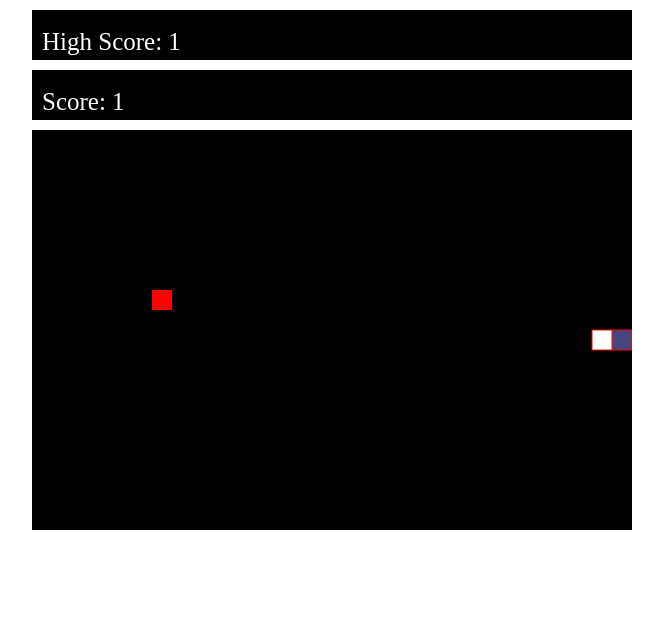
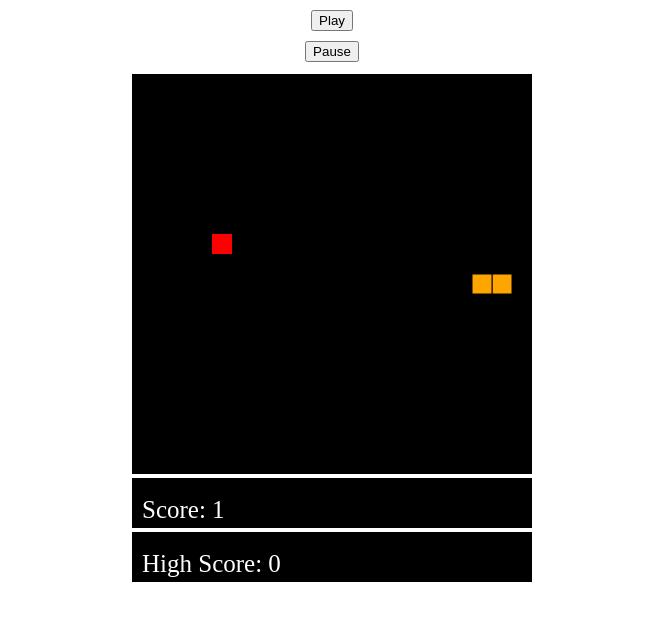
Before and after one commit to jmkim012/snake-jm, a plain HTML site: page index.html in a window 1280 px wide. Shown: the whole page, without its empty margins (308-971 px from the left). Drawn offline with Linux system fonts and the light colour scheme.

Commit message:
Updated files

```diff
--- a/index.html
+++ b/index.html
@@ -7,15 +7,22 @@
     <style>
         canvas {
             display: block;
+            margin: 0 auto;
+            background-color: #000;
+            border: 2px solid white;
+        }
+        button {
+            display: block;
             margin: 10px auto;
-            background-color: #000;
         }
     </style>
 </head>
 <body>
-    <canvas id="highScoreCanvas" width="600" height="50"></canvas>
-    <canvas id="scoreCanvas" width="600" height="50"></canvas>
-    <canvas id="gameCanvas" width="600" height="400"></canvas>
+    <button id="playButton">Play</button>
+    <button id="pauseButton">Pause</button>
+    <canvas id="gameCanvas" width="400" height="400"></canvas>
+    <canvas id="scoreCanvas" width="400" height="50"></canvas>
+    <canvas id="highScoreCanvas" width="400" height="50"></canvas>
     <script src="snake.js"></script>
 </body>
 </html>
--- a/snake.js
+++ b/snake.js
@@ -39,45 +39,105 @@ function direction(event) {
     }
 }
 
+let game; // Declare the game interval variable
+let isPaused = false; // Variable to track the pause state
+
+// Function to start the game
+function startGame() {
+    if (!game) {
+        game = setInterval(draw, 100); // Adjust the interval as needed
+    }
+}
+
+// Function to pause the game
+function pauseGame() {
+    if (game) {
+        clearInterval(game);
+        game = null;
+    }
+}
+
+// Event listeners for play and pause buttons
+document.getElementById('playButton').addEventListener('click', () => {
+    isPaused = false;
+    startGame();
+});
+
+document.getElementById('pauseButton').addEventListener('click', () => {
+    isPaused = true;
+    pauseGame();
+});
+
+// Your existing game loop function
 function draw() {
+    if (isPaused) return; // Skip the game loop if the game is paused
+
+    // Your existing game logic here
+    // Clear the canvas
     gameCtx.clearRect(0, 0, gameCanvas.width, gameCanvas.height);
 
+    // Draw the snake
     for (let i = 0; i < snake.length; i++) {
-        gameCtx.fillStyle = (i == 0) ? snakeColor : 'white';
+        gameCtx.fillStyle = snakeColor;
         gameCtx.fillRect(snake[i].x, snake[i].y, box, box);
-        gameCtx.strokeStyle = 'red';
+        gameCtx.strokeStyle = 'black';
         gameCtx.strokeRect(snake[i].x, snake[i].y, box, box);
     }
 
+    // Draw the food
     gameCtx.fillStyle = 'red';
     gameCtx.fillRect(food.x, food.y, box, box);
 
+    // Old head position
     let snakeX = snake[0].x;
     let snakeY = snake[0].y;
 
+    // Direction
     if (d == 'LEFT') snakeX -= box;
     if (d == 'UP') snakeY -= box;
     if (d == 'RIGHT') snakeX += box;
     if (d == 'DOWN') snakeY += box;
 
+    // If the snake eats the food
     if (snakeX == food.x && snakeY == food.y) {
         score++;
-        eatSound.play(); // Play eat sound
+        eatSound.play();
         food = {
             x: Math.floor(Math.random() * (gameCanvas.width / box)) * box,
             y: Math.floor(Math.random() * (gameCanvas.height / box)) * box
         };
-        snakeColor = getRandomColor(); // Change snake color randomly
+        snakeColor = getRandomColor();
     } else {
+        // Remove the tail
         snake.pop();
     }
 
+    // Add new head
     let newHead = {
         x: snakeX,
         y: snakeY
     };
 
-    if (snakeX < 0 || snakeY < 0 || snakeX >= gameCanvas.width || snakeY >= gameCanvas.height || collision(newHead, snake)) {
+    // Go through the wall functionality
+    if (newHead.x < 0) {
+        newHead.x = gameCanvas.width - box;
+        console.log(`newHead.x after boundary check: ${newHead.x}`);
+    } else if (newHead.x >= gameCanvas.width) {
+        newHead.x = 0;
+        console.log(`newHead.x after boundary check: ${newHead.x}`);
+    }
+
+    if (newHead.y < 0) {
+        newHead.y = gameCanvas.height - box;
+        console.log(`newHead.y after boundary check: ${newHead.y}`);
+    } else if (newHead.y >= gameCanvas.height) {
+        newHead.y = 0;
+        console.log(`newHead.y after boundary check: ${newHead.y}`);
+    }
+
+    // Game over
+    if (collision(newHead, snake)) {
+        console.log(`Collision detected! newHead: ${JSON.stringify(newHead)}, snake: ${JSON.stringify(snake)}`);
         gameOverSound.play(); // Play game over sound
         clearInterval(game);
         alert("Game Over! Click OK to restart.");
@@ -103,6 +163,7 @@ function draw() {
     highScoreCtx.fillText("High Score: " + highScore, 10, 40);
 }
 
+// Collision detection function
 function collision(head, array) {
     for (let i = 0; i < array.length; i++) {
         if (head.x == array[i].x && head.y == array[i].y) {
@@ -113,12 +174,22 @@ function collision(head, array) {
 }
 
 function getRandomColor() {
+    const colors = ['#FF0000', '#FFA500', '#FFFF00', '#008000', '#0000FF', '#800080']; // Red, Orange, Yellow, Green, Blue, Bright Purple
+    const randomIndex = Math.floor(Math.random() * colors.length);
+    return colors[randomIndex];
+}
+/*
+function getRandomColor() {
     const letters = '0123456789ABCDEF';
-    let color = '#';
-    for (let i = 0; i < 6; i++) {
-        color += letters[Math.floor(Math.random() * 16)];
-    }
+    let color;
+    do {
+        color = '#';
+        for (let i = 0; i < 6; i++) {
+            color += letters[Math.floor(Math.random() * 16)];
+        }
+    } while (color === '#000000');
     return color;
-}
+} */
 
-let game = setInterval(draw, 100);
+// Start the game initially
+startGame();
```
